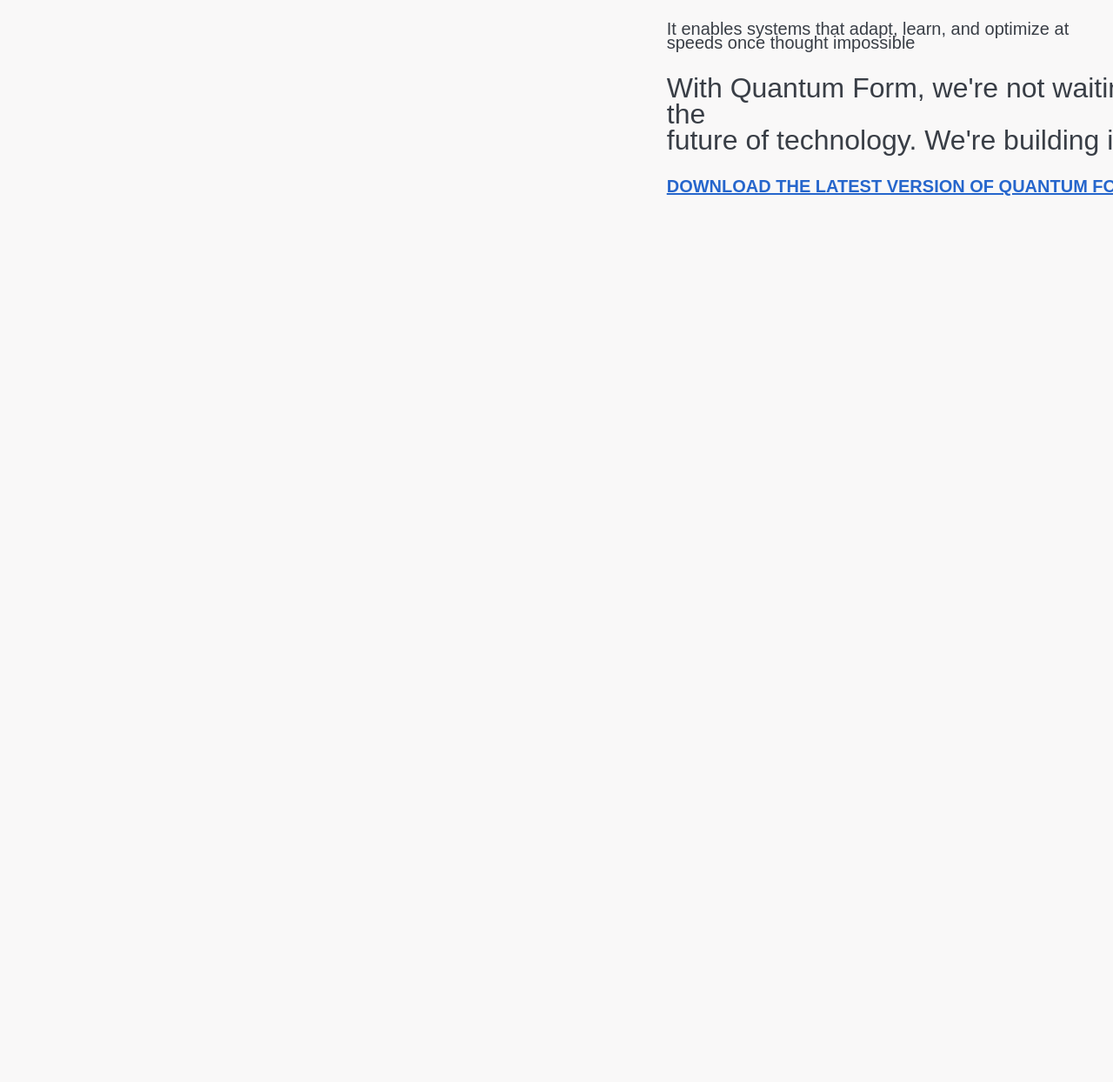
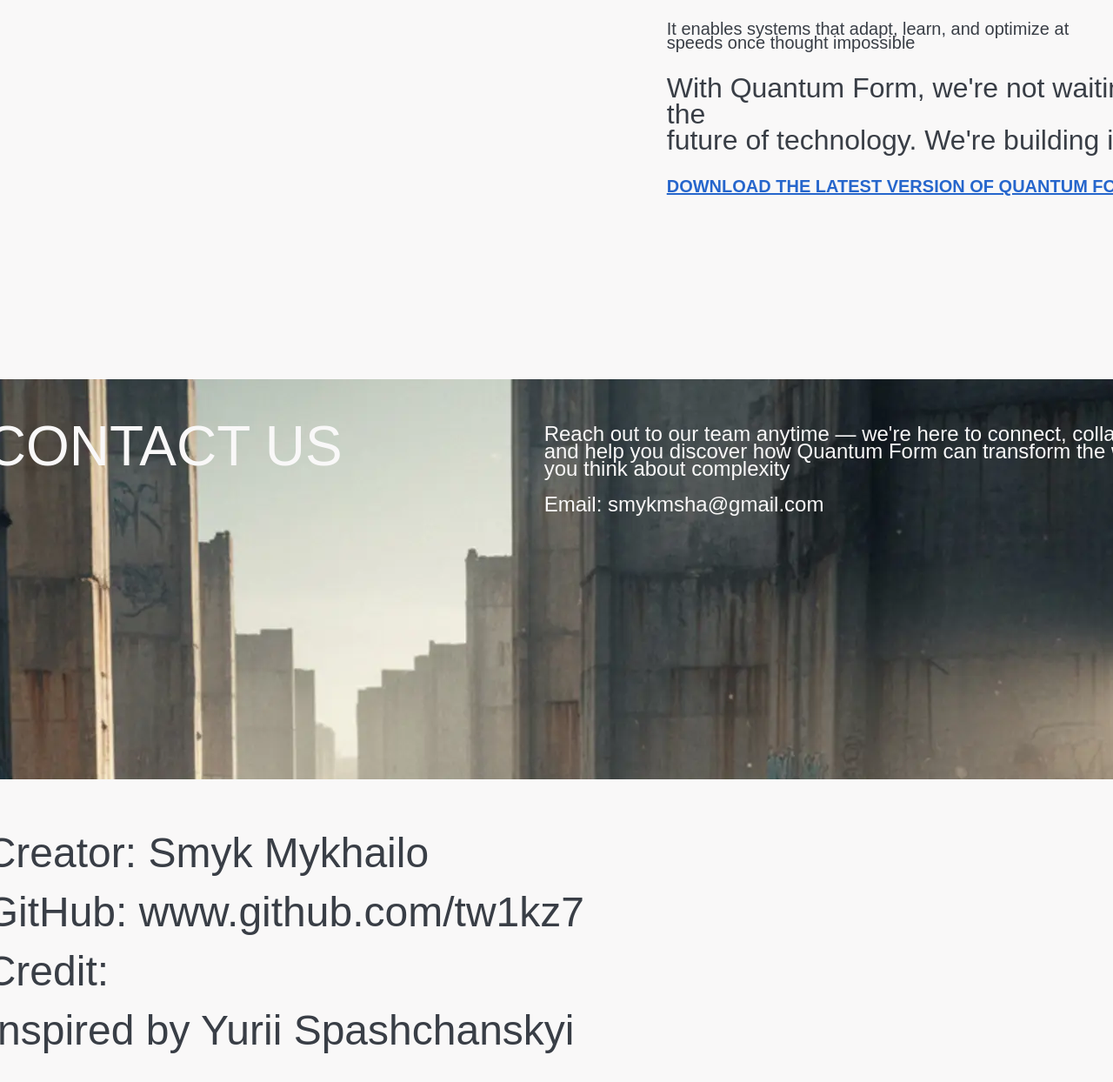
Before and after one commit to tw1kz7/complex-studio, a plain HTML site: page index.html in a window 1280 px wide. Shown: the part 3279-4523 px from the top of the page at 87% size. Before the commit the page ends 3504 px from the top, so only its background shows below. Drawn offline with Linux system fonts and the light colour scheme; a web font is replaced by a local one.

Commit message:
Contact section added

```diff
--- a/index.css
+++ b/index.css
@@ -4,3 +4,5 @@
 @import url(styles/hero.css);
 @import url(styles/about.css);
 @import url(styles/project.css);
+@import url(styles/contact.css);
+@import url(styles/footer.css);
--- a/index.html
+++ b/index.html
@@ -170,5 +170,38 @@
         </div>
     </div>
 </section>
+
+<!-- Contact us section -->
+<section class="contact">
+    <div class="contact__wrapper">
+        <div class="contact__banner">
+            <img src="assets/webp/banner3.webp" alt="banner 3">
+        </div>
+        <div class="contact__title">
+            <p>CONTACT US</p>
+        </div>
+        <div class="contact__subtitle__wrapper">
+            <div class="contact__subtitle1">
+                <p>Reach out to our team anytime — we're here to connect, collaborate<br>
+                    and help you discover how Quantum Form can transform the way<br>
+                    you think about complexity
+                </p>
+            </div>
+            <div class="contact__email">
+                <p>Email: smykmsha@gmail.com</p>
+            </div>
+        </div>
+    </div>
+</section>
+
+<!-- Footer -->
+<footer class="footer">
+    <div class="footer__wrapper">
+        <p>Creator: Smyk Mykhailo</p>
+        <p>GitHub: www.github.com/tw1kz7</p>
+        <p>Credit:</p>
+        <p>Inspired by Yurii Spashchanskyi</p>
+    </div>
+</footer>
 </body>
 </html>
--- /dev/null
+++ b/styles/contact.css
@@ -0,0 +1,58 @@
+.contact__wrapper{
+    padding-top: 212px;
+    position: relative;
+    justify-content: start;
+}
+
+.contact__banner img {
+    position: absolute;
+    height: 460px;
+}
+
+.contact__title {
+    position: absolute;
+    z-index: 100;
+    padding-top: 53px;
+    padding-left: 74px;
+    font-weight: 500;
+    font-size: 64px;
+    line-height: 78%;
+    color: var(--font-color-white);
+}
+
+.contact__title p{
+    margin: 0;
+}
+
+.contact__subtitle_wrapper {
+    padding-top: 53px;
+    padding-left: 304px;
+}
+
+.contact__subtitle1 {
+    position: absolute;
+    padding-top: 53px;
+    padding-left: 716px;
+    font-weight: 400;
+    font-size: 24px;
+    line-height: 83%;
+    color: var(--font-color-white);
+}
+
+.contact__subtitle1 p{
+    margin: 0;
+}
+
+.contact__email {
+    position: absolute;
+    padding-top: 134px;
+    padding-left: 716px;
+    font-weight: 400;
+    font-size: 24px;
+    line-height: 83%;
+    color: var(--font-color-white);
+}
+
+.contact__email p {
+    margin: 0;
+}
--- /dev/null
+++ b/styles/footer.css
@@ -0,0 +1,12 @@
+.footer {
+    position: relative;
+    margin-top: 535px;
+}
+
+.footer__wrapper p{
+    font-weight: 500;
+    font-size: 48px;
+    line-height: 42%;
+    color: var(--font-color-main);
+    padding-left: 74px;
+}
```
Also changed, not shown: assets/webp/banner3.webp (added), 3 other files.
